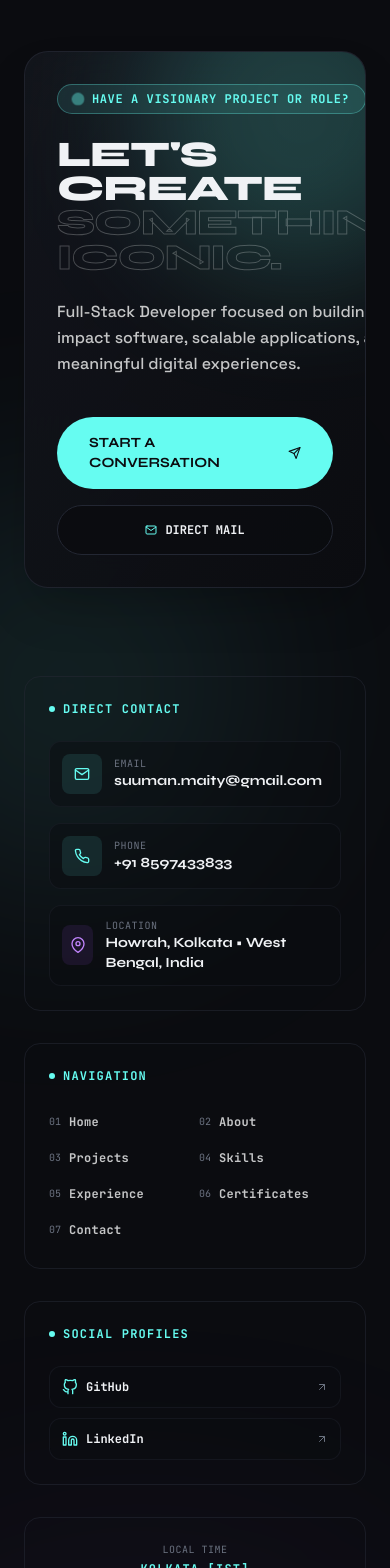
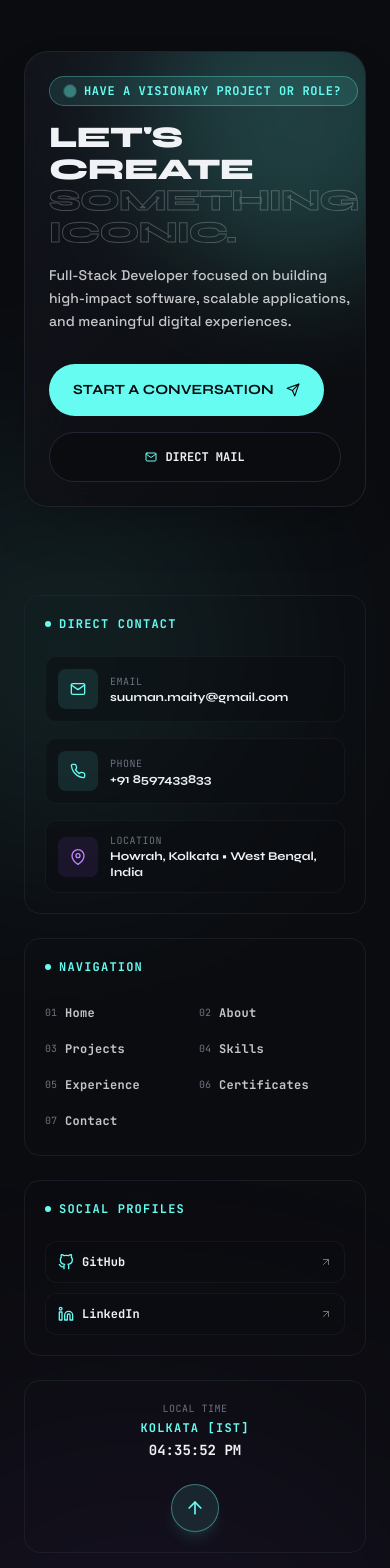
Before and after one commit to sumancpp/My-Portfolio, a React (Vite) app in the folder frontend/: page /contact in a window 390 px wide. Shown: the part 1620-3188 px from the top of the page. Built offline with nearby package versions, Linux system fonts and the light colour scheme; no server answers.

Commit message:
refactor: improve mobile responsiveness and layout spacing across portfolio components and pages

```diff
--- a/frontend/src/components/layout/Footer.tsx
+++ b/frontend/src/components/layout/Footer.tsx
@@ -46,25 +46,25 @@ export const Footer: React.FC = () => {
 
       <div className="max-w-7xl mx-auto space-y-16 relative z-10">
         {/* Luxury Hero CTA Card */}
-        <div className="relative rounded-3xl bg-gradient-to-br from-bgSecondary/90 via-bgCard/80 to-bgPrimary border border-borderDark/80 p-8 sm:p-12 md:p-16 overflow-hidden shadow-2xl backdrop-blur-2xl group">
+        <div className="relative rounded-3xl bg-gradient-to-br from-bgSecondary/90 via-bgCard/80 to-bgPrimary border border-borderDark/80 p-6 sm:p-12 md:p-16 overflow-hidden shadow-2xl backdrop-blur-2xl group">
           {/* Subtle Card Internal Glow */}
           <div className="absolute -top-24 -right-24 w-80 h-80 bg-accentCyan/20 rounded-full blur-3xl group-hover:bg-accentCyan/30 transition-all duration-700 pointer-events-none" />
 
-          <div className="relative z-10 flex flex-col lg:flex-row items-start lg:items-end justify-between gap-10">
-            <div className="space-y-6 max-w-3xl">
+          <div className="relative z-10 flex flex-col lg:flex-row items-start lg:items-end justify-between gap-8 lg:gap-10">
+            <div className="space-y-4 sm:space-y-6 max-w-3xl">
               <div className="inline-flex items-center gap-2.5 px-4 py-1.5 rounded-full bg-accentCyan/10 border border-accentCyan/30 text-accentCyan font-mono text-xs font-semibold tracking-wider">
                 <span className="w-2 h-2 rounded-full bg-accentCyan animate-ping" />
                 HAVE A VISIONARY PROJECT OR ROLE?
               </div>
 
-              <h2 className="text-4xl sm:text-6xl md:text-7xl lg:text-8xl font-display font-extrabold text-textPrimary tracking-tight leading-[0.95]">
+              <h2 className="text-3xl sm:text-5xl md:text-6xl lg:text-7xl font-display font-extrabold text-textPrimary tracking-tight leading-[1.05] sm:leading-[0.95]">
                 LET'S CREATE <br />
                 <span className="text-accentCyan text-outline group-hover:text-accentCyan transition-colors duration-500">
                   SOMETHING ICONIC.
                 </span>
               </h2>
 
-              <p className="text-textSecondary text-base md:text-lg max-w-xl font-medium leading-relaxed">
+              <p className="text-textSecondary text-sm sm:text-base md:text-lg max-w-xl font-medium leading-relaxed">
                Full-Stack Developer focused on building high-impact software, scalable applications, and meaningful digital experiences.
               </p>
             </div>
@@ -73,7 +73,7 @@ export const Footer: React.FC = () => {
             <div className="flex flex-col sm:flex-row items-stretch sm:items-center gap-4 w-full lg:w-auto">
               <Link to="/contact" className="w-full sm:w-auto">
                 <MagneticButton strength={0.35}>
-                  <div className="w-full sm:w-auto px-8 py-4 rounded-full bg-accentCyan text-bgPrimary font-display font-bold text-sm md:text-base hover:bg-white hover:shadow-2xl hover:shadow-accentCyan/40 transition-all duration-300 flex items-center justify-center gap-3 group/btn">
+                  <div className="w-full sm:w-auto px-6 sm:px-8 py-4 rounded-full bg-accentCyan text-bgPrimary font-display font-bold text-sm md:text-base hover:bg-white hover:shadow-2xl hover:shadow-accentCyan/40 transition-all duration-300 flex items-center justify-center gap-3 group/btn">
                     <span>START A CONVERSATION</span>
                     <FiSend className="group-hover/btn:translate-x-1 group-hover/btn:-translate-y-1 transition-transform" />
                   </div>
@@ -91,10 +91,10 @@ export const Footer: React.FC = () => {
           </div>
         </div>
 
-        {/* Modern 4-Column Grid */}
-        <div className="grid grid-cols-1 md:grid-cols-2 lg:grid-cols-12 gap-8 pt-6">
+        {/* Modern Responsive Grid */}
+        <div className="grid grid-cols-1 sm:grid-cols-2 lg:grid-cols-12 gap-6 sm:gap-8 pt-6">
           {/* Col 1: Direct Contact Card (4 cols) */}
-          <div className="lg:col-span-4 rounded-2xl bg-bgCard/40 border border-borderDark/60 p-6 sm:p-8 space-y-6 hover:border-accentCyan/30 transition-all">
+          <div className="sm:col-span-2 lg:col-span-4 rounded-2xl bg-bgCard/40 border border-borderDark/60 p-5 sm:p-8 space-y-6 hover:border-accentCyan/30 transition-all">
             <div className="flex items-center gap-2 text-accentCyan font-mono text-xs font-bold tracking-widest uppercase">
               <span className="w-1.5 h-1.5 rounded-full bg-accentCyan" />
               DIRECT CONTACT
@@ -103,14 +103,14 @@ export const Footer: React.FC = () => {
             <div className="space-y-4">
               <a
                 href="mailto:suuman.maity@gmail.com"
-                className="group flex items-center gap-3 p-3 rounded-xl bg-bgPrimary/50 border border-borderDark/40 hover:border-accentCyan/50 transition-all"
+                className="group flex items-center gap-3 p-3 rounded-xl bg-bgPrimary/50 border border-borderDark/40 hover:border-accentCyan/50 transition-all overflow-hidden"
               >
-                <div className="w-10 h-10 rounded-lg bg-accentCyan/10 flex items-center justify-center text-accentCyan text-base group-hover:bg-accentCyan group-hover:text-bgPrimary transition-colors">
+                <div className="w-10 h-10 rounded-lg bg-accentCyan/10 flex items-center justify-center text-accentCyan text-base shrink-0 group-hover:bg-accentCyan group-hover:text-bgPrimary transition-colors">
                   <FiMail />
                 </div>
-                <div className="overflow-hidden">
+                <div className="min-w-0 flex-1">
                   <span className="text-[10px] font-mono text-textMuted uppercase tracking-wider block">EMAIL</span>
-                  <span className="text-sm font-display font-bold text-textPrimary group-hover:text-accentCyan transition-colors truncate block">
+                  <span className="text-xs sm:text-sm font-display font-bold text-textPrimary group-hover:text-accentCyan transition-colors break-all block">
                     suuman.maity@gmail.com
                   </span>
                 </div>
@@ -120,24 +120,24 @@ export const Footer: React.FC = () => {
                 href="tel:+918597433833"
                 className="group flex items-center gap-3 p-3 rounded-xl bg-bgPrimary/50 border border-borderDark/40 hover:border-accentCyan/50 transition-all"
               >
-                <div className="w-10 h-10 rounded-lg bg-accentCyan/10 flex items-center justify-center text-accentCyan text-base group-hover:bg-accentCyan group-hover:text-bgPrimary transition-colors">
+                <div className="w-10 h-10 rounded-lg bg-accentCyan/10 flex items-center justify-center text-accentCyan text-base shrink-0 group-hover:bg-accentCyan group-hover:text-bgPrimary transition-colors">
                   <FiPhone />
                 </div>
                 <div>
                   <span className="text-[10px] font-mono text-textMuted uppercase tracking-wider block">PHONE</span>
-                  <span className="text-sm font-display font-bold text-textPrimary group-hover:text-accentCyan transition-colors block">
+                  <span className="text-xs sm:text-sm font-display font-bold text-textPrimary group-hover:text-accentCyan transition-colors block">
                     +91 8597433833
                   </span>
                 </div>
               </a>
 
               <div className="flex items-center gap-3 p-3 rounded-xl bg-bgPrimary/50 border border-borderDark/40">
-                <div className="w-10 h-10 rounded-lg bg-purple-500/10 flex items-center justify-center text-purple-400 text-base">
+                <div className="w-10 h-10 rounded-lg bg-purple-500/10 flex items-center justify-center text-purple-400 text-base shrink-0">
                   <FiMapPin />
                 </div>
                 <div>
                   <span className="text-[10px] font-mono text-textMuted uppercase tracking-wider block">LOCATION</span>
-                  <span className="text-sm font-display font-semibold text-textPrimary block">
+                  <span className="text-xs sm:text-sm font-display font-semibold text-textPrimary block">
                     Howrah, Kolkata • West Bengal, India
                   </span>
                 </div>
@@ -146,7 +146,7 @@ export const Footer: React.FC = () => {
           </div>
 
           {/* Col 2: Navigation Links (3 cols) */}
-          <div className="lg:col-span-3 rounded-2xl bg-bgCard/40 border border-borderDark/60 p-6 sm:p-8 space-y-4 hover:border-accentCyan/30 transition-all">
+          <div className="sm:col-span-1 lg:col-span-3 rounded-2xl bg-bgCard/40 border border-borderDark/60 p-5 sm:p-8 space-y-4 hover:border-accentCyan/30 transition-all">
             <div className="flex items-center gap-2 text-accentCyan font-mono text-xs font-bold tracking-widest uppercase">
               <span className="w-1.5 h-1.5 rounded-full bg-accentCyan" />
               NAVIGATION
@@ -169,7 +169,7 @@ export const Footer: React.FC = () => {
           </div>
 
           {/* Col 3: Social & Professional Connect (3 cols) */}
-          <div className="lg:col-span-3 rounded-2xl bg-bgCard/40 border border-borderDark/60 p-6 sm:p-8 space-y-4 hover:border-accentCyan/30 transition-all">
+          <div className="sm:col-span-1 lg:col-span-3 rounded-2xl bg-bgCard/40 border border-borderDark/60 p-5 sm:p-8 space-y-4 hover:border-accentCyan/30 transition-all">
             <div className="flex items-center gap-2 text-accentCyan font-mono text-xs font-bold tracking-widest uppercase">
               <span className="w-1.5 h-1.5 rounded-full bg-accentCyan" />
               SOCIAL PROFILES
@@ -205,7 +205,7 @@ export const Footer: React.FC = () => {
           </div>
 
           {/* Col 4: Clock & Back To Top (2 cols) */}
-          <div className="lg:col-span-2 rounded-2xl bg-bgCard/40 border border-borderDark/60 p-6 sm:p-8 flex flex-col justify-between items-center text-center space-y-6 hover:border-accentCyan/30 transition-all">
+          <div className="sm:col-span-2 lg:col-span-2 rounded-2xl bg-bgCard/40 border border-borderDark/60 p-5 sm:p-8 flex flex-col justify-between items-center text-center space-y-6 hover:border-accentCyan/30 transition-all">
             <div>
               <span className="text-[10px] font-mono text-textMuted uppercase tracking-wider block mb-1">LOCAL TIME</span>
               <p className="text-xs font-mono text-accentCyan font-bold tracking-widest">
@@ -219,7 +219,7 @@ export const Footer: React.FC = () => {
             <div>
               <MagneticButton strength={0.4} onClick={scrollToTop}>
                 <button
-                  className="w-14 h-14 rounded-full border border-accentCyan/40 bg-accentCyan/10 text-accentCyan hover:bg-accentCyan hover:text-bgPrimary flex items-center justify-center transition-all duration-300 shadow-lg shadow-accentCyan/10 group"
+                  className="w-12 h-12 sm:w-14 sm:h-14 rounded-full border border-accentCyan/40 bg-accentCyan/10 text-accentCyan hover:bg-accentCyan hover:text-bgPrimary flex items-center justify-center transition-all duration-300 shadow-lg shadow-accentCyan/10 group"
                   aria-label="Scroll to top"
                   title="Back to top"
                 >
@@ -231,7 +231,7 @@ export const Footer: React.FC = () => {
         </div>
 
         {/* Telemetry Row */}
-        <div className="pt-6 border-t border-borderDark/60 flex flex-col sm:flex-row items-center justify-between gap-4">
+        <div className="pt-6 border-t border-borderDark/60 flex flex-col md:flex-row items-center justify-between gap-4 text-center md:text-left">
           <ApiMetricsBadge />
 
           <button
@@ -253,9 +253,9 @@ export const Footer: React.FC = () => {
         </div>
 
         {/* Bottom Copyright */}
-        <div className="pt-6 border-t border-borderDark/60 flex flex-col sm:flex-row items-center justify-between text-xs font-mono text-textMuted gap-4">
+        <div className="pt-6 border-t border-borderDark/60 flex flex-col md:flex-row items-center justify-between text-xs font-mono text-textMuted gap-4 text-center md:text-left">
           <p>© 2026 SUMAN MAITY • ALL RIGHTS RESERVED</p>
-          <p className="text-right tracking-wider">DESIGNED & ENGINEERED FOR TRIONN LEVEL LUXURY EXPERIENCE</p>
+          <p className="md:text-right tracking-wider">DESIGNED & ENGINEERED FOR TRIONN LEVEL LUXURY EXPERIENCE</p>
         </div>
       </div>
     </footer>
--- a/frontend/src/components/ui/ApiMetricsBadge.tsx
+++ b/frontend/src/components/ui/ApiMetricsBadge.tsx
@@ -106,7 +106,7 @@ export const ApiMetricsBadge: React.FC = () => {
             animate={{ opacity: 1, y: 0, scale: 1 }}
             exit={{ opacity: 0, y: 10, scale: 0.95 }}
             transition={{ duration: 0.2 }}
-            className="absolute bottom-full mb-3 left-0 w-80 sm:w-96 p-5 rounded-2xl bg-bgCard/95 backdrop-blur-xl border border-borderDark shadow-2xl z-50 space-y-4"
+            className="absolute bottom-full mb-3 left-0 w-[88vw] max-w-sm p-4 sm:p-5 rounded-2xl bg-bgCard/95 backdrop-blur-xl border border-borderDark shadow-2xl z-50 space-y-4"
           >
             {/* Header */}
             <div className="flex items-center justify-between border-b border-borderDark/60 pb-3">
--- a/frontend/src/components/ui/GitHubActivityWidget.tsx
+++ b/frontend/src/components/ui/GitHubActivityWidget.tsx
@@ -133,7 +133,7 @@ export const GitHubActivityWidget: React.FC = () => {
       </div>
 
       {/* Metrics Summary Stats */}
-      <div className="grid grid-cols-3 gap-3">
+      <div className="grid grid-cols-1 sm:grid-cols-3 gap-3">
         <div className="p-3.5 rounded-2xl bg-bgPrimary/60 border border-borderDark/60 space-y-1">
           <div className="flex items-center gap-1.5 text-textMuted font-mono text-[10px]">
             <FiCode className="text-accentCyan" />
--- a/frontend/src/pages/HomePage.tsx
+++ b/frontend/src/pages/HomePage.tsx
@@ -141,11 +141,11 @@ export const HomePage: React.FC = () => {
           <div className="grid grid-cols-1 lg:grid-cols-12 gap-10 lg:gap-16 xl:gap-26 items-start">
             {/* Left: Name & Title */}
             <div className="lg:col-span-6">
-              <h1 className="text-5xl sm:text-7xl md:text-8xl lg:text-9xl font-display font-extrabold text-textPrimary tracking-tighter leading-none mb-6">
+              <h1 className="text-4xl sm:text-7xl md:text-8xl lg:text-9xl font-display font-extrabold text-textPrimary tracking-tighter leading-none mb-6">
                 SUMAN<br />MAITY
-                <div className="flex items-center gap-3 flex-wrap text-3xl sm:text-5xl md:text-6xl lg:text-7xl mt-2 pb-1 pr-6">
+                <div className="flex items-center gap-2 sm:gap-3 flex-wrap text-2xl sm:text-5xl md:text-6xl lg:text-7xl mt-2 pb-1 pr-2 sm:pr-6">
                   <span>FULL-STACK </span>
-                  <span className="text-accentCyan text-outline inline-block pr-4 py-1">DEVELOPER</span>
+                  <span className="text-accentCyan text-outline inline-block pr-2 sm:pr-4 py-1">DEVELOPER</span>
                 </div>
               </h1>
 
```
Also changed, not shown: frontend/src/components/layout/Navbar.tsx (+9 -9 lines), frontend/src/pages/AboutPage.tsx (+12 -12 lines).
